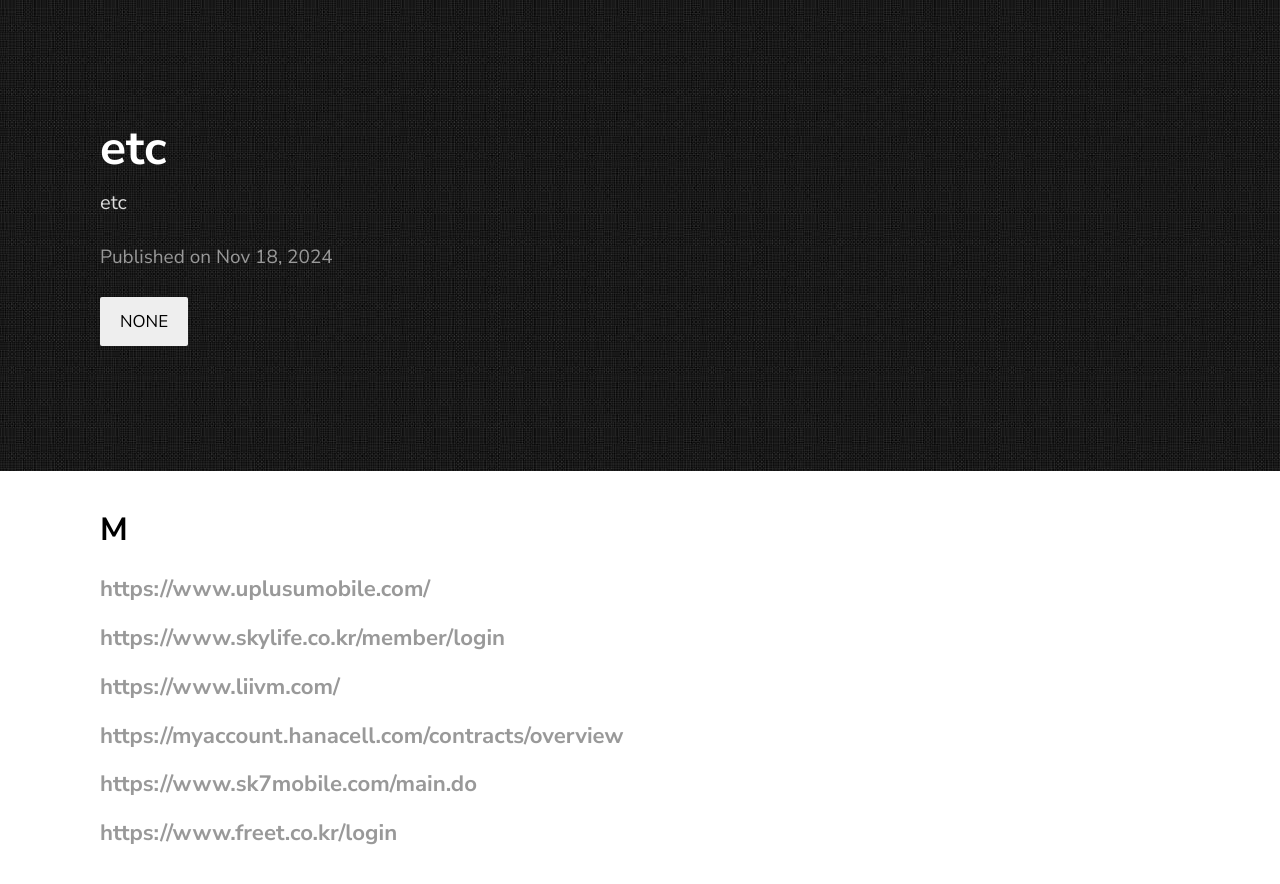
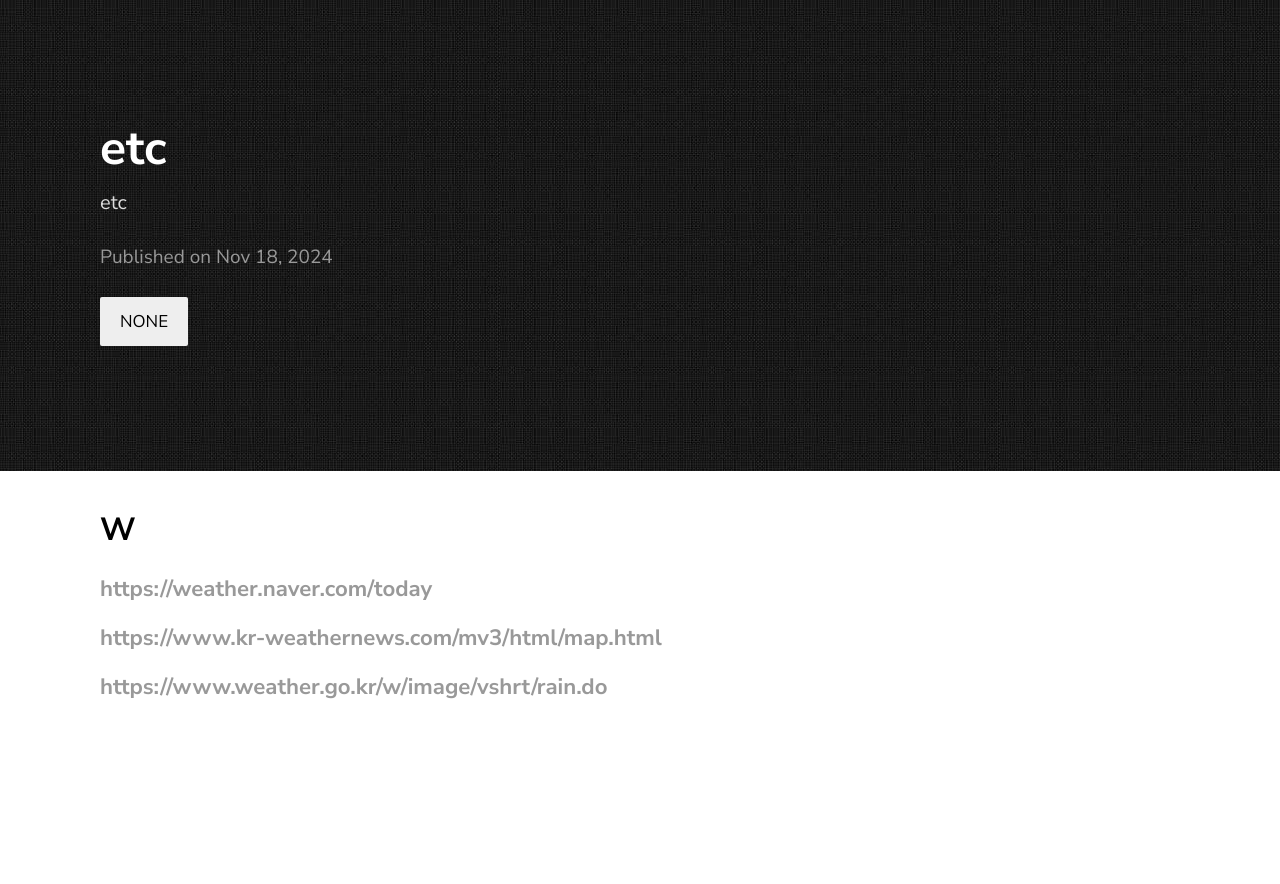
Before and after one commit to keuntaehwang/public, a Jekyll site: the page built from _posts/2024-11-18-etc.markdown, in a window 1280 px wide. Shown: the top 884 px of the page. Built offline with Jekyll 4.4.1, drawn with Linux system fonts in a browser that asks for light colours.

Commit message:
Update 2024-11-18-etc.markdown

```diff
--- a/_posts/2024-11-18-etc.markdown
+++ b/_posts/2024-11-18-etc.markdown
@@ -5,10 +5,7 @@ description: etc
 date:   2024-11-18 14:00:00 +0900
 categories: NONE
 ---
-## M
-### <https://www.uplusumobile.com/>
-### <https://www.skylife.co.kr/member/login>
-### <https://www.liivm.com/>
-### <https://myaccount.hanacell.com/contracts/overview>
-### <https://www.sk7mobile.com/main.do>
-### <https://www.freet.co.kr/login>
+## W
+### <https://weather.naver.com/today>
+### <https://www.kr-weathernews.com/mv3/html/map.html>
+### <https://www.weather.go.kr/w/image/vshrt/rain.do>
```
